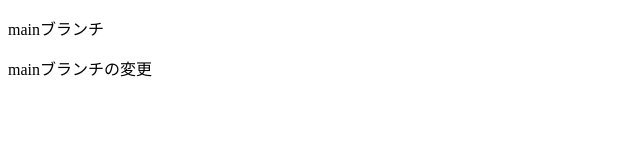
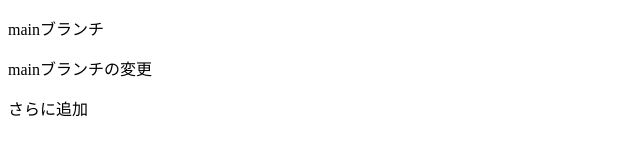
Before and after one commit to Aso-Someya/branch_test, a plain HTML site: page index.html in a window 1280 px wide. Shown: the whole page, without its empty margins (0-640 px from the left). Drawn offline with Linux system fonts and the light colour scheme.

Commit message:
Update index.html

```diff
--- a/index.html
+++ b/index.html
@@ -8,5 +8,6 @@
 <body>
     <p>mainブランチ</p>
     <p>mainブランチの変更</p>
+    <p>さらに追加</p>
 </body>
 </html>
```
